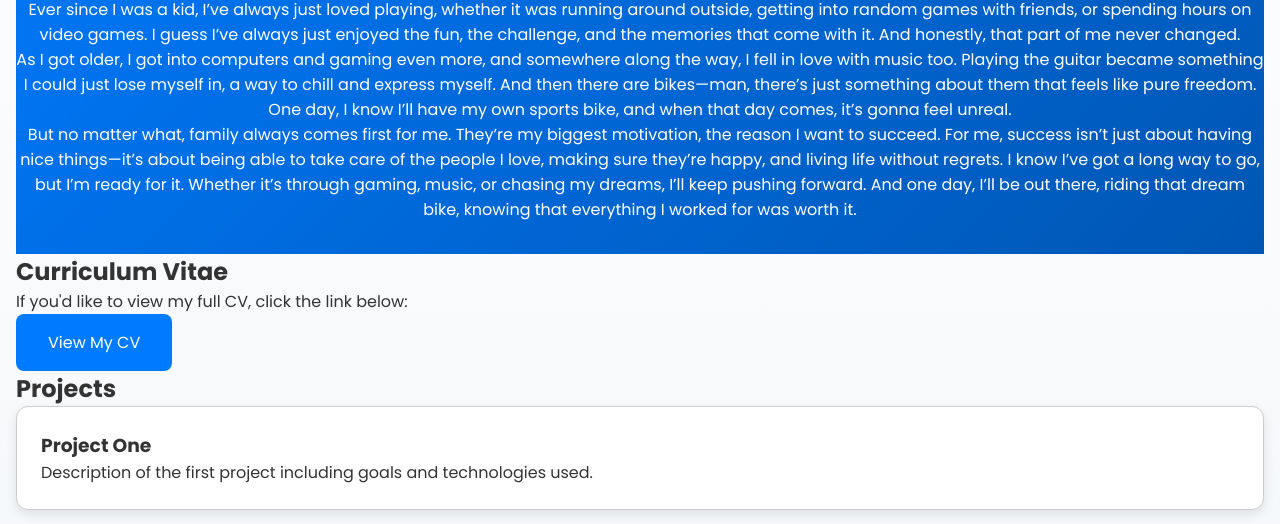
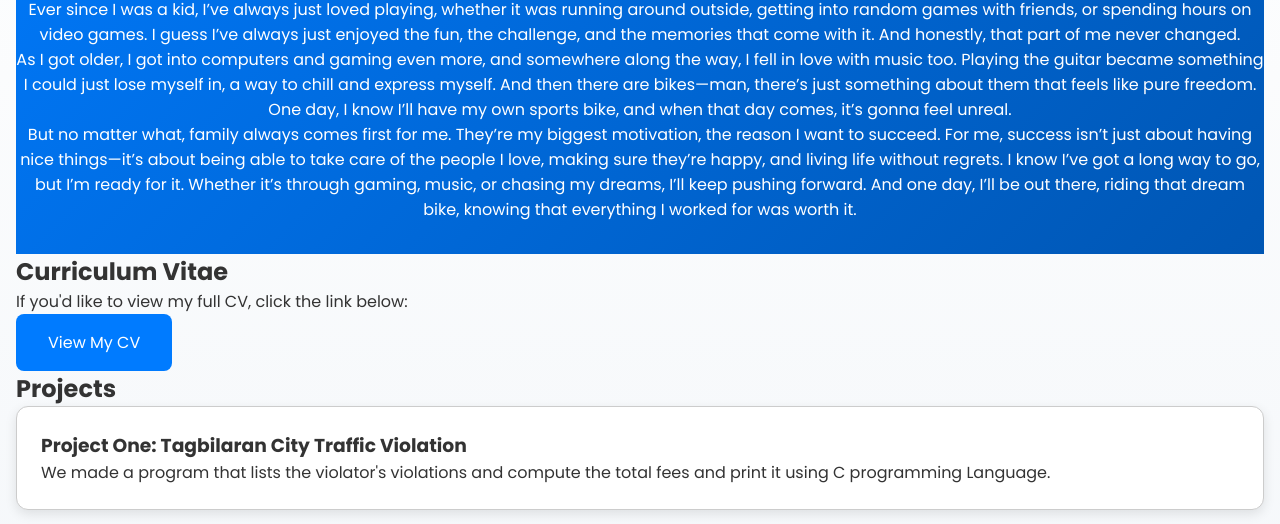
Before and after one commit to MATJIYO/jiyo, a plain HTML site: page index.html in a window 1280 px wide. Shown: the part 276-800 px from the top of the page. Drawn offline with Linux system fonts and the light colour scheme.

Commit message:
Update index.html

```diff
--- a/index.html
+++ b/index.html
@@ -31,8 +31,8 @@
   <section class="projects">
     <h2>Projects</h2>
     <div class="project">
-      <h3>Project One</h3>
-      <p>Description of the first project including goals and technologies used.</p>
+      <h3>Project One: Tagbilaran City Traffic Violation</h3>
+      <p>We made a program that lists the violator's violations and compute the total fees and print it using C programming Language.</p>
     </div>
     <div class="project">
       <h3>Project Two</h3>
```
